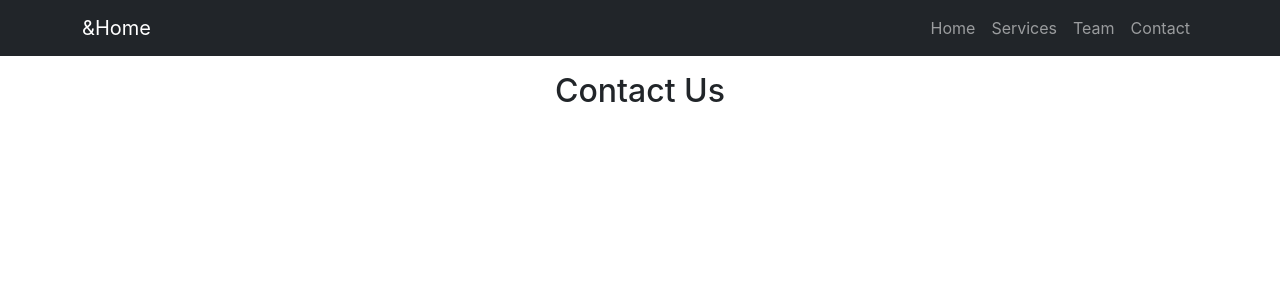
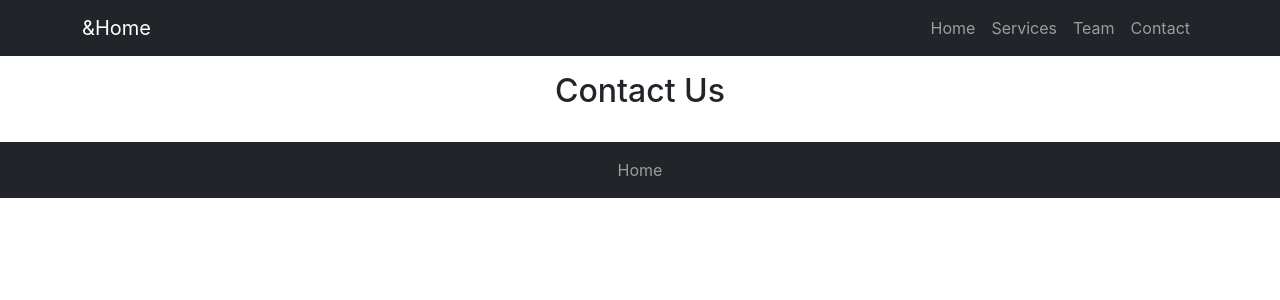
Before and after one commit to tkm404/ampers-redesign, a React (Create React App) app: page /contact in a window 1280 px wide. Shown: the top 300 px of the page. Built offline with nearby package versions, Linux system fonts and the light colour scheme.

Commit message:
import Banner comp to ContactControl

```diff
--- a/src/components/ContactControl.js
+++ b/src/components/ContactControl.js
@@ -1,6 +1,7 @@
 import React from 'react';
 import Stack from 'react-bootstrap/Stack'
 import Contact from '../pages/Contact'
+import Banner from './Banner';
 
 
 function ContactControl() {
@@ -9,6 +10,7 @@ function ContactControl() {
       <Stack gap={2} className="p-4 col-md-8 mx-auto">
         <Contact />
       </Stack>
+      <Banner />
     </React.Fragment>
   )
 }
```
